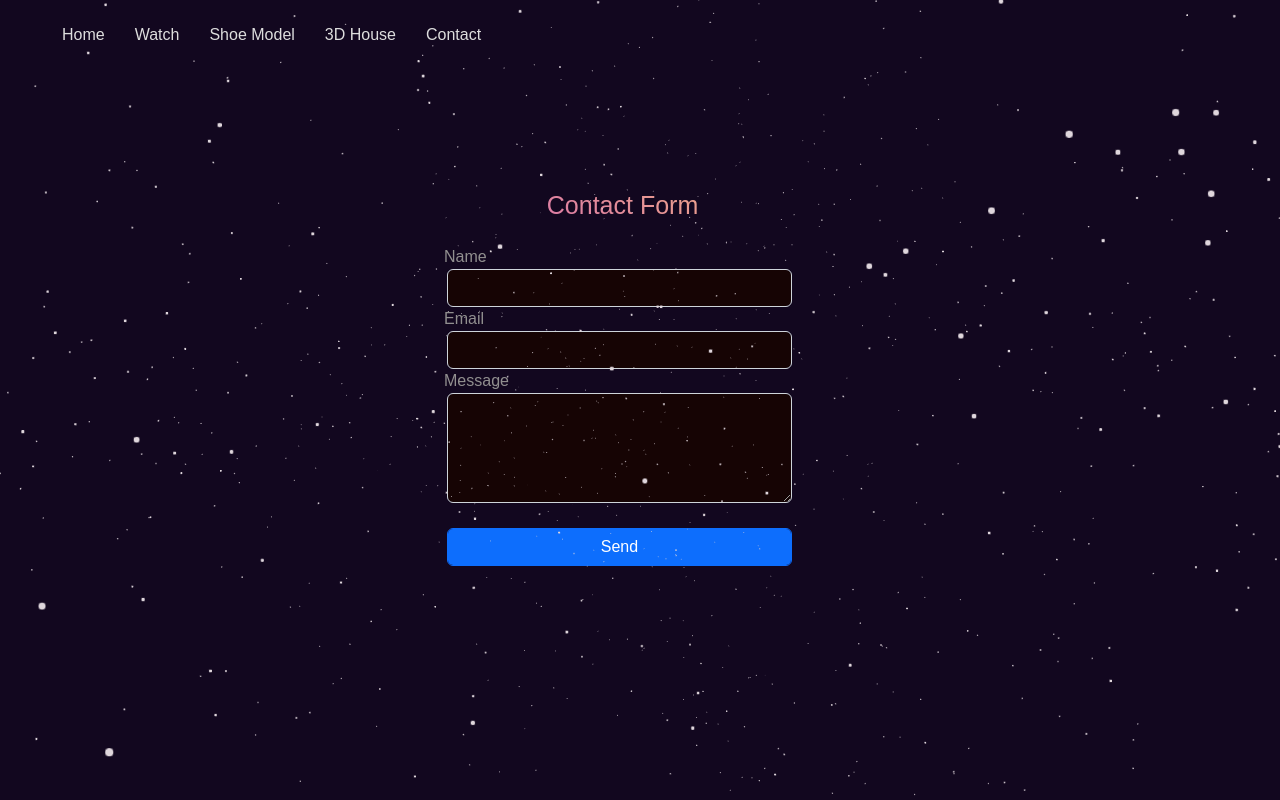
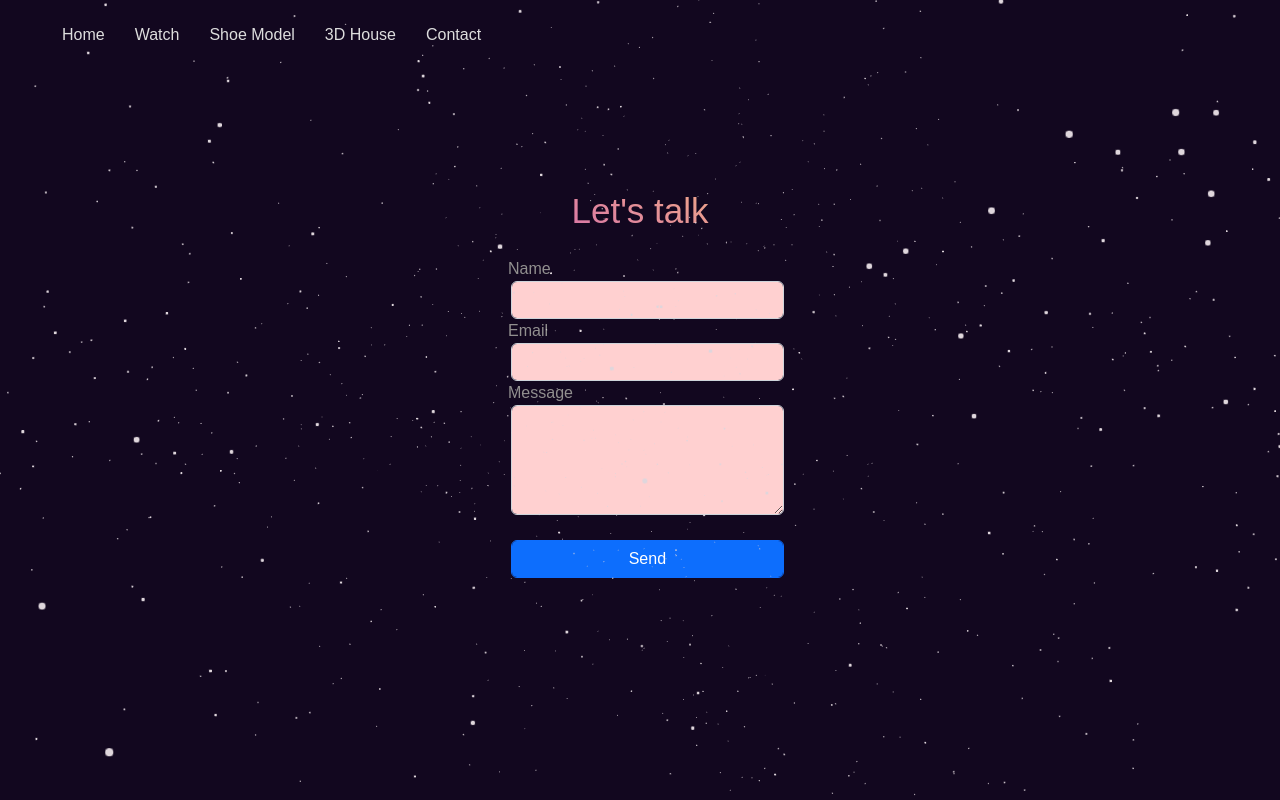
Before and after one commit to Richie9000/portfolio, a React (Create React App) app: page /Contact in a window 1280 px wide. Built offline with nearby package versions, Linux system fonts and the light colour scheme; no server answers.

Commit message:
Contact details

```diff
--- a/src/components/pages/Contact/ContactForm.js
+++ b/src/components/pages/Contact/ContactForm.js
@@ -11,18 +11,18 @@ const ContactForm = () => {
     }).catch(err => {console.log(err)})
   }
   return (
-    <div className="container" style={{width:"50%", marginTop: "120px"}}>
-      <h1 style={{ marginTop:"25px", textAlign:"center", fontSize: "25px", marginRight:"35px"}}>Contact Form</h1>
+    <div className="container" style={{width:"40%", marginTop: "120px"}}>
+      <h1 style={{ marginTop:"25px", textAlign:"center", fontSize: "35px", }}>Let's talk</h1>
       <form className="row" style={{ margin: "25px 85px 75px 100px"}} onSubmit={sendEmail}>
         <label htmlFor="">Name</label>
-        <input className="form-control" type="text" name= "name"  style={{ backgroundColor: "#160404",width:"80%", marginLeft: "15px"}} />
+        <input className="form-control" type="text" name= "name"  style={{ backgroundColor: "rgb(255, 208, 208)",width:"90%", marginLeft: "15px"}} />
 
         <label htmlFor="">Email</label>
-        <input className="form-control" type="email" name= "user_email" style={{ backgroundColor: "#160404",width:"80%", marginLeft: "15px"}} />
+        <input className="form-control" type="email" name= "user_email" style={{ backgroundColor: "rgb(255, 208, 208)",width:"90%", marginLeft: "15px"}} />
 
         <label htmlFor="">Message</label>
-        <textarea className="form-control" name="message" rows="4" style={{ backgroundColor: "#160404",width:"80%", marginLeft: "15px"}}/>
-        <input className="form-control btn btn-primary" style={{marginTop:"25px", width:"80%", marginLeft: "15px"}} type="submit" value="Send"/>
+        <textarea className="form-control" name="message" rows="4" style={{ backgroundColor: "rgb(255, 208, 208)",width:"90%", marginLeft: "15px"}}/>
+        <input className="form-control btn btn-primary" style={{marginTop:"25px", width:"90%", marginLeft: "15px"}} type="submit" value="Send"/>
 
 
       </form>
--- a/src/components/pages/Home/HomeMarkup.js
+++ b/src/components/pages/Home/HomeMarkup.js
@@ -25,7 +25,7 @@ export default function HomeMarkup() {
     return (
         <div className="Container" style={{ width:"100%", height:"100vh" } }>
             <Overlay />
-      <Canvas camera={{ position: [0, 0, 1] }}>
+      <Canvas style={{  position: 'absolute', top: 0, left: 0, pointerEvents: 'none', width: '100%', height: '100%'  } } camera={{ position: [0, 0, 1] }}>
         <Stars />
       </Canvas>
         </div>
--- a/src/components/pages/House/HouseMarkup.js
+++ b/src/components/pages/House/HouseMarkup.js
@@ -17,12 +17,12 @@ const HouseMarkup = () => {
     </Suspense>
 
      </Canvas>
-    <footer style={{margin: "15px"}} >
+    <footer style={{ margin: "10 px", padding: 0, fontSize: '1.2em', fontWeight: 500, letterSpacing: '-0.05em', lineHeight: "1.9em" }}>
       If you wanna see the live action of the scene, you can visit...
-      <a href="https://housedecentraland.herokuapp.com?realm=localhost-stub&renderer-branch=master">3d World!</a>
+      <a style={{ margin: "10 px", padding: 0, fontSize: '1.2em', fontWeight: 500, letterSpacing: '-0.05em', lineHeight: "1.9em" }} href="https://housedecentraland.herokuapp.com?realm=localhost-stub&renderer-branch=master">3d World!</a>
       <div>
         (Loading the 3d world may take a few moments) If you wanna know more about Decentraland visit....
-      <a href="https://decentraland.org/">Decentraland</a>
+      <a style={{ margin: "10 px", padding: 0, fontSize: '1.2em', fontWeight: 500, letterSpacing: '-0.05em', lineHeight: "1.9em" }} href="https://decentraland.org/">Decentraland</a>
       </div>
     </footer>
     </div>
--- a/src/components/pages/Shoe/Shoe.css
+++ b/src/components/pages/Shoe/Shoe.css
@@ -25,7 +25,7 @@
 }
 
 .product-canvas {
-    width: 35vw;
+    width: 37vw;
     height: 38vh;
     background:white;
     box-shadow:  10px 15px 15px 6px #3891b4;
```
